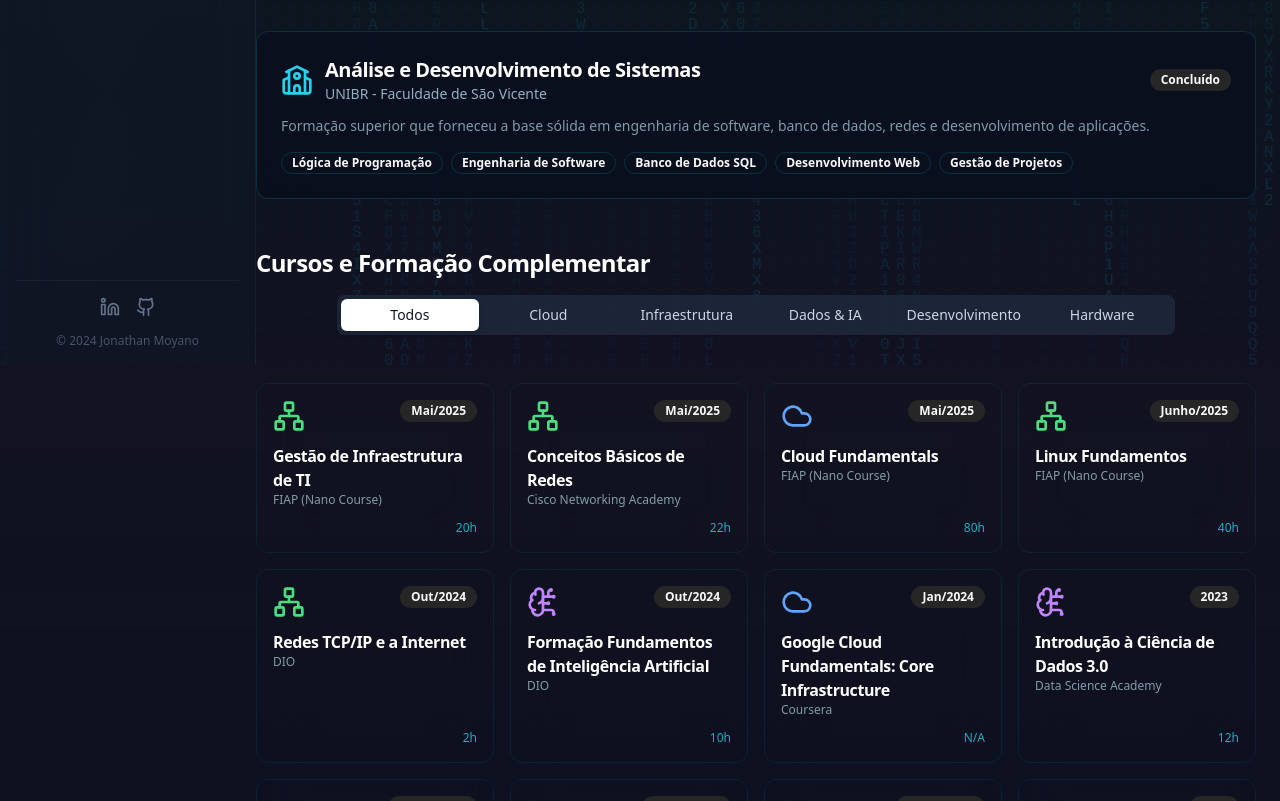
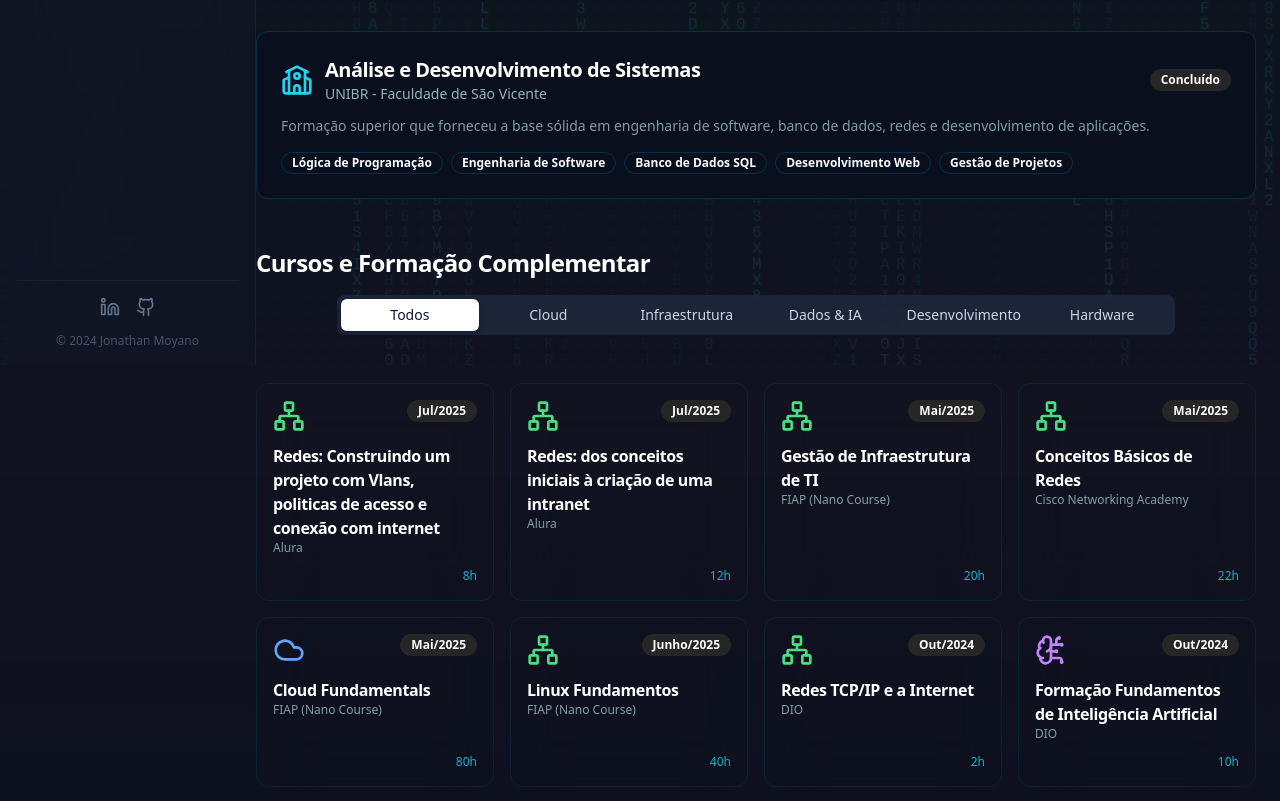
Before and after one commit to JonathanMoyano/portifolio, a Next.js app: page /experiencias/formacoes in a window 1280 px wide. Shown: the part 435-1236 px from the top of the page. Built offline with nearby package versions, Linux system fonts and the light colour scheme.

Commit message:
adição de cursos alura

```diff
--- a/src/pages/experiencias/formacoes.jsx
+++ b/src/pages/experiencias/formacoes.jsx
@@ -15,8 +15,6 @@ import { Card, CardContent } from '@/components/ui/card';
 import { Badge } from '@/components/ui/badge';
 import { Tabs, TabsContent, TabsList, TabsTrigger } from '@/components/ui/tabs';
 import { cn } from '@/lib/utils';
-
-// --- DADOS 100% ATUALIZADOS E REESTRUTURADOS ---
 
 const educationData = {
   // Adicionada a Pós-Graduação como destaque principal
@@ -36,7 +34,22 @@ const educationData = {
     skills: ['Lógica de Programação', 'Engenharia de Software', 'Banco de Dados SQL', 'Desenvolvimento Web', 'Gestão de Projetos'],
   },
   // Cursos agora em uma lista única, com categorias, facilitando a manutenção
+
   courses: [
+    {
+      title: 'Redes: Construindo um projeto com Vlans, politicas de acesso e conexão com internet',
+      institution: 'Alura',
+      date: 'Jul/2025',
+      hours: '8h',
+      category: 'Infraestrutura',
+    },
+    {
+      title: 'Redes: dos conceitos iniciais à criação de uma intranet',
+      institution: 'Alura',
+      date: 'Jul/2025',
+      hours: '12h',
+      category: 'Infraestrutura',
+    },
     {
       title: 'Gestão de Infraestrutura de TI',
       institution: 'FIAP (Nano Course)',
```
